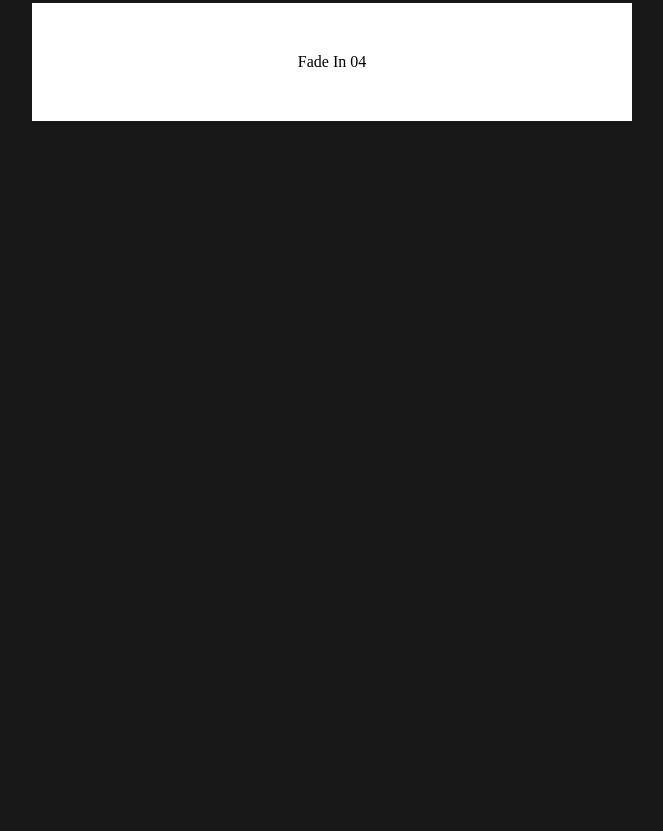
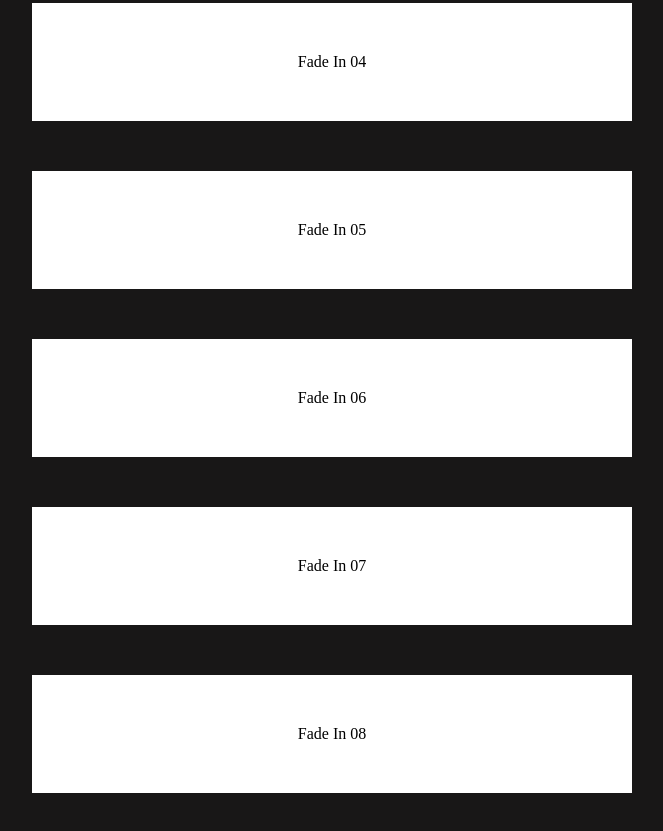
Before and after one commit to jmm5915/Jackson_Murphy_Web_Portfolio, a plain HTML site: page index.html in a window 1280 px wide. Shown: the part 853-1684 px from the top of the page, without its empty margins (18-681 px from the left). Drawn offline with nearby package versions, Linux system fonts and the light colour scheme; a web font is replaced by a local one.

Commit message:
forgot commit

```diff
--- a/index.html
+++ b/index.html
@@ -19,6 +19,10 @@
       <div class="fade1">Fade In 02</div>
       <div class="fade1">Fade In 03</div>
       <div class="fade1">Fade In 04</div>
+      <div class="fade1">Fade In 05</div>
+      <div class="fade1">Fade In 06</div>
+      <div class="fade1">Fade In 07</div>
+      <div class="fade1">Fade In 08</div>
     </div>
 
 </div>
```
